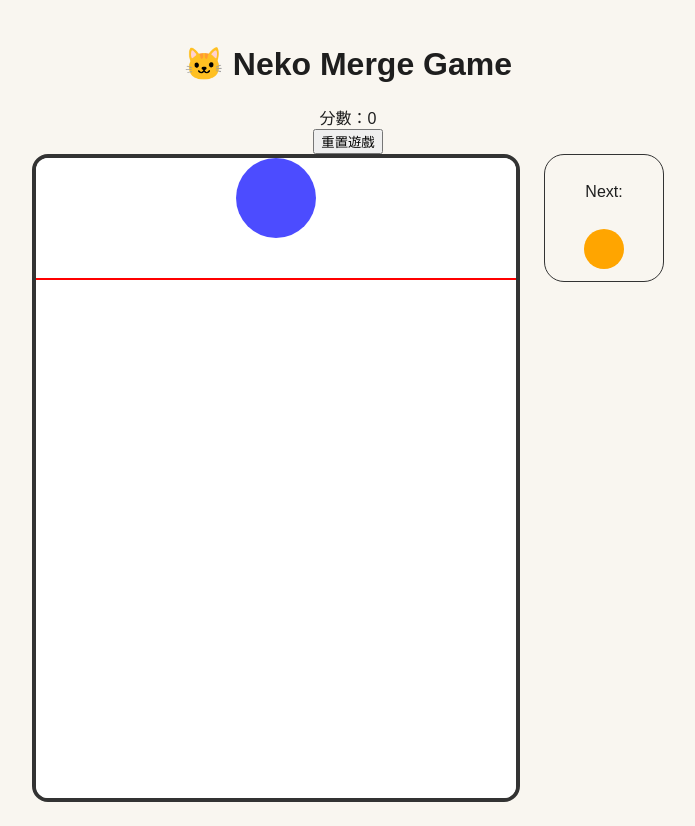
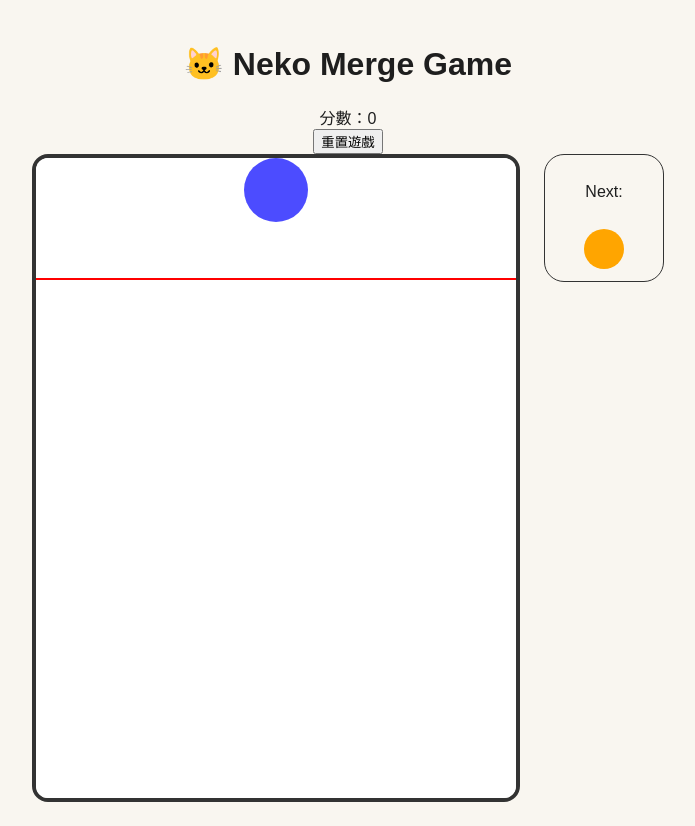
Before and after one commit to KenkenPie/neko_merge_game, a Vue app: page / in a window 1280 px wide. Shown: the whole page, without its empty margins (292-987 px from the left). Built offline with nearby package versions, Linux system fonts and the light colour scheme.

Commit message:
Update GameBoard.vue

```diff
--- a/src/components/GameBoard.vue
+++ b/src/components/GameBoard.vue
@@ -31,8 +31,25 @@ const MAX_LEVEL = 10;
 const BOARD_WIDTH = 480;
 const BOARD_HEIGHT = 640;
 
-// LV1 球的基礎大小
-const BALL_SIZE = 40;
+// 各等級球的直徑尺寸，對應 Figma 圖片尺寸
+const BALL_SIZES = {
+  1: 40,
+  2: 52,
+  3: 64,
+  4: 76,
+  5: 88,
+  6: 100,
+  7: 112,
+  8: 124,
+  9: 136,
+  10: 148,
+};
+
+// 依照等級計算球半徑
+
+function getBallRadius(level) {
+  return BALL_SIZES[level] / 2;
+}
 
 // 測試lv1球改圖片
 const BALL_IMAGES = {
@@ -71,10 +88,7 @@ function movePreview(event) {
    工具函式
    ========================= */
 
-// 依照等級計算球半徑
-function getBallRadius(level) {
-  return BALL_SIZE / 2 + (level - 1) * 10;
-}
+
 
 // 隨機產生 LV1～LV3 的球
 function getRandomLevel() {
```
